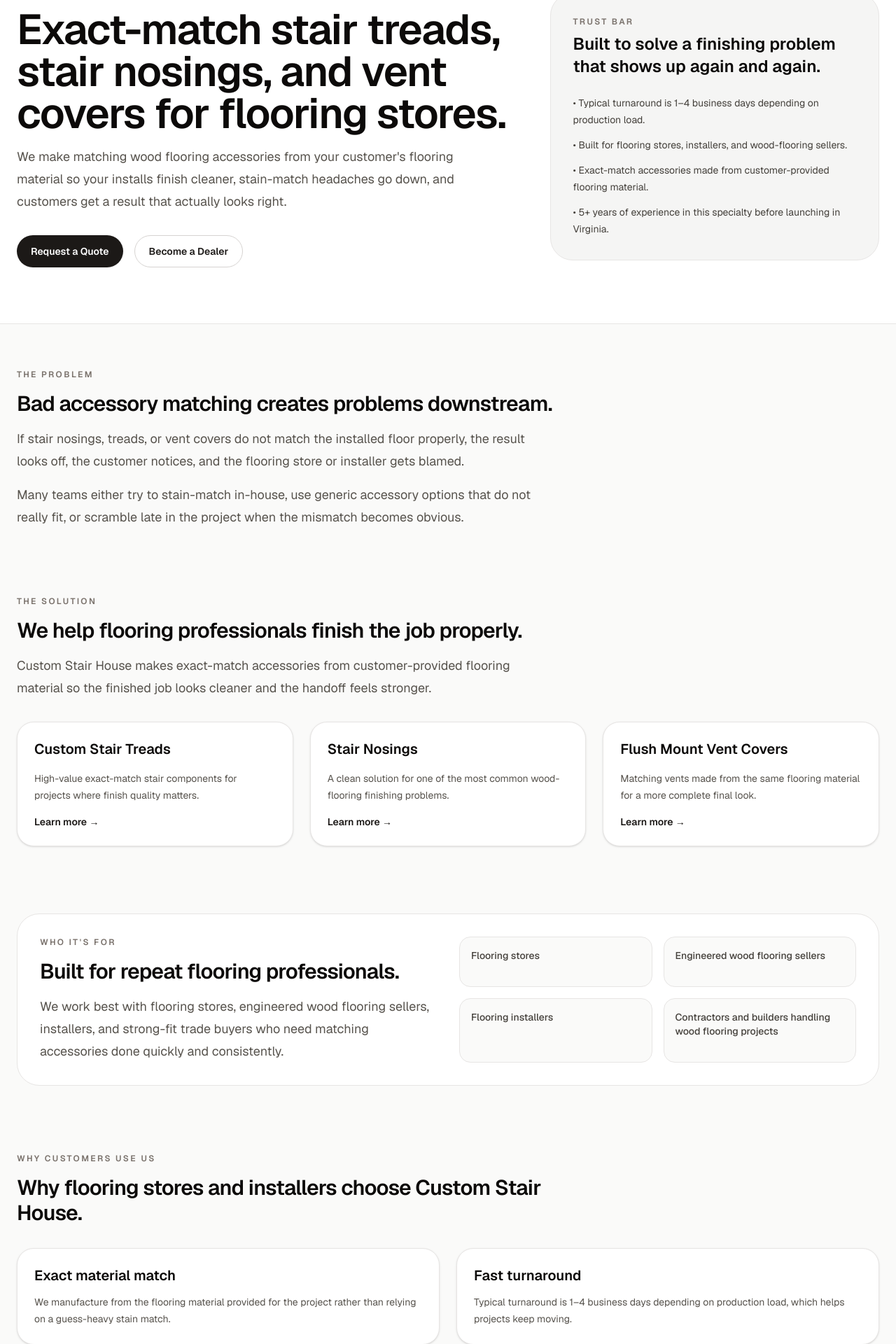
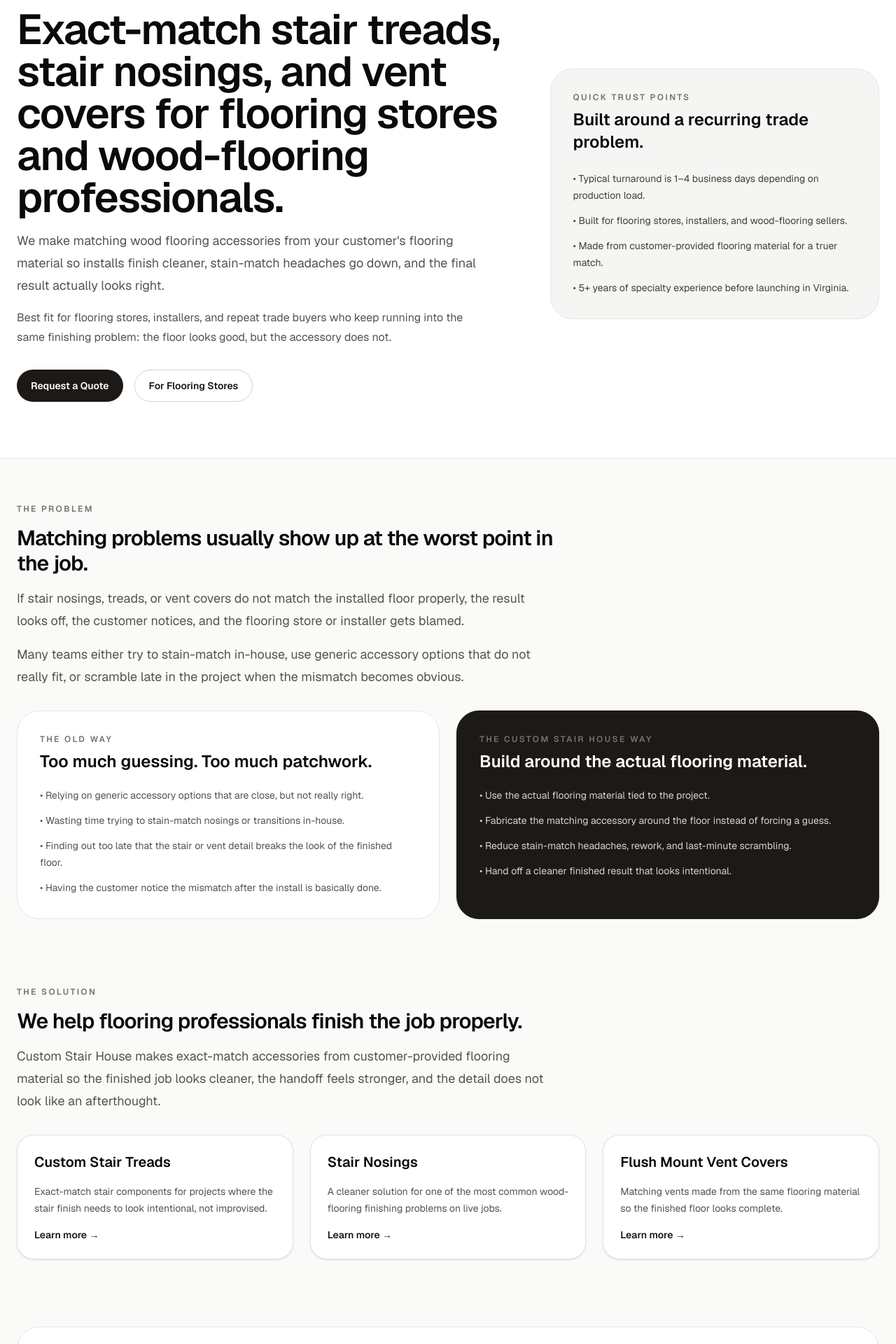
Before and after one commit to ysfhero/custom-stair-house-site, a Next.js app: page / in a window 1280 px wide. Shown: the part 177-2097 px from the top of the page at 70% size. Built offline with nearby package versions, Linux system fonts and the light colour scheme.

Commit message:
Strengthen homepage messaging with clearer pain and contrast

```diff
--- a/src/app/page.tsx
+++ b/src/app/page.tsx
@@ -3,17 +3,17 @@
 const products = [
   {
     title: "Custom Stair Treads",
-    text: "High-value exact-match stair components for projects where finish quality matters.",
+    text: "Exact-match stair components for projects where the stair finish needs to look intentional, not improvised.",
     href: "/stair-treads",
   },
   {
     title: "Stair Nosings",
-    text: "A clean solution for one of the most common wood-flooring finishing problems.",
+    text: "A cleaner solution for one of the most common wood-flooring finishing problems on live jobs.",
     href: "/stair-nosings",
   },
   {
     title: "Flush Mount Vent Covers",
-    text: "Matching vents made from the same flooring material for a more complete final look.",
+    text: "Matching vents made from the same flooring material so the finished floor looks complete.",
     href: "/vent-covers",
   },
 ];
@@ -21,8 +21,8 @@
 const trustPoints = [
   "Typical turnaround is 1–4 business days depending on production load.",
   "Built for flooring stores, installers, and wood-flooring sellers.",
-  "Exact-match accessories made from customer-provided flooring material.",
-  "5+ years of experience in this specialty before launching in Virginia.",
+  "Made from customer-provided flooring material for a truer match.",
+  "5+ years of specialty experience before launching in Virginia.",
 ];
 
 const buyerTypes = [
@@ -35,15 +35,15 @@
 const reasons = [
   {
     title: "Exact material match",
-    text: "We manufacture from the flooring material provided for the project rather than relying on a guess-heavy stain match.",
+    text: "We build from the flooring material tied to the project instead of relying on a guess-heavy stain match.",
   },
   {
     title: "Fast turnaround",
-    text: "Typical turnaround is 1–4 business days depending on production load, which helps projects keep moving.",
+    text: "Typical turnaround is 1–4 business days depending on production load, which helps jobs keep moving.",
   },
   {
     title: "Cleaner finished result",
-    text: "The goal is a finished look that fits the actual floor instead of looking like an afterthought.",
+    text: "The goal is a finish detail that fits the actual floor instead of looking like an obvious compromise.",
   },
   {
     title: "Built for repeat use",
@@ -51,11 +51,31 @@
   },
 ];
 
+const oldWay = [
+  "Relying on generic accessory options that are close, but not really right.",
+  "Wasting time trying to stain-match nosings or transitions in-house.",
+  "Finding out too late that the stair or vent detail breaks the look of the finished floor.",
+  "Having the customer notice the mismatch after the install is basically done.",
+];
+
+const customWay = [
+  "Use the actual flooring material tied to the project.",
+  "Fabricate the matching accessory around the floor instead of forcing a guess.",
+  "Reduce stain-match headaches, rework, and last-minute scrambling.",
+  "Hand off a cleaner finished result that looks intentional.",
+];
+
+const examples = [
+  "From a single custom vent cover to repeat stair nosing orders for dealer projects.",
+  "From one stair tread replacement to larger matching runs for active installs.",
+  "From one-off project needs to repeat ordering relationships with flooring stores.",
+];
+
 const steps = [
-  "Send project details or contact us.",
-  "Provide the flooring material.",
+  "Send the project details or contact us with what you need.",
+  "Provide the flooring material for the project.",
   "We fabricate the matching accessory.",
-  "You receive a cleaner, more complete finishing solution.",
+  "Pick up or receive a cleaner finishing solution for the install.",
 ];
 
 export default function Home() {
@@ -67,11 +87,13 @@
             <div className="space-y-4">
               <p className="eyebrow">Exact-match wood flooring accessories</p>
               <h1 className="text-5xl font-semibold tracking-tight text-stone-950 md:text-6xl">
-                Exact-match stair treads, stair nosings, and vent covers for flooring stores.
+                Exact-match stair treads, stair nosings, and vent covers for flooring stores and wood-flooring professionals.
               </h1>
               <p className="max-w-2xl text-lg leading-8 text-stone-600">
-                We make matching wood flooring accessories from your customer&apos;s flooring material so your installs finish cleaner,
-                stain-match headaches go down, and customers get a result that actually looks right.
+                We make matching wood flooring accessories from your customer&apos;s flooring material so installs finish cleaner, stain-match headaches go down, and the final result actually looks right.
+              </p>
+              <p className="max-w-2xl text-base leading-7 text-stone-600">
+                Best fit for flooring stores, installers, and repeat trade buyers who keep running into the same finishing problem: the floor looks good, but the accessory does not.
               </p>
             </div>
 
@@ -80,7 +102,7 @@
                 Request a Quote
               </Link>
               <Link href="/for-flooring-stores" className="cta-secondary">
-                Become a Dealer
+                For Flooring Stores
               </Link>
             </div>
           </div>
@@ -88,9 +110,9 @@
           <div className="rounded-[2rem] border border-stone-200 bg-stone-100 p-8">
             <div className="space-y-6">
               <div>
-                <p className="eyebrow">Trust bar</p>
+                <p className="eyebrow">Quick trust points</p>
                 <h2 className="mt-2 text-2xl font-semibold text-stone-950">
-                  Built to solve a finishing problem that shows up again and again.
+                  Built around a recurring trade problem.
                 </h2>
               </div>
               <ul className="space-y-3 text-sm leading-6 text-stone-700">
@@ -104,19 +126,39 @@
       </section>
 
       <section className="section-shell py-16">
-        <div className="max-w-3xl space-y-4">
+        <div className="max-w-3xl space-y-4 pb-8">
           <p className="eyebrow">The problem</p>
           <h2 className="text-3xl font-semibold tracking-tight text-stone-950">
-            Bad accessory matching creates problems downstream.
+            Matching problems usually show up at the worst point in the job.
           </h2>
           <p className="text-lg leading-8 text-stone-600">
-            If stair nosings, treads, or vent covers do not match the installed floor properly, the result looks off,
-            the customer notices, and the flooring store or installer gets blamed.
+            If stair nosings, treads, or vent covers do not match the installed floor properly, the result looks off, the customer notices, and the flooring store or installer gets blamed.
           </p>
           <p className="text-lg leading-8 text-stone-600">
-            Many teams either try to stain-match in-house, use generic accessory options that do not really fit,
-            or scramble late in the project when the mismatch becomes obvious.
+            Many teams either try to stain-match in-house, use generic accessory options that do not really fit, or scramble late in the project when the mismatch becomes obvious.
           </p>
+        </div>
+
+        <div className="grid gap-6 md:grid-cols-2">
+          <div className="rounded-[2rem] border border-stone-200 bg-white p-8">
+            <p className="eyebrow">The old way</p>
+            <h3 className="mt-2 text-2xl font-semibold text-stone-950">Too much guessing. Too much patchwork.</h3>
+            <ul className="mt-5 space-y-3 text-sm leading-6 text-stone-600">
+              {oldWay.map((item) => (
+                <li key={item}>• {item}</li>
+              ))}
+            </ul>
+          </div>
+
+          <div className="rounded-[2rem] border border-stone-900 bg-stone-900 p-8 text-white">
+            <p className="eyebrow text-stone-300">The Custom Stair House way</p>
+            <h3 className="mt-2 text-2xl font-semibold">Build around the actual flooring material.</h3>
+            <ul className="mt-5 space-y-3 text-sm leading-6 text-stone-300">
+              {customWay.map((item) => (
+                <li key={item}>• {item}</li>
+              ))}
+            </ul>
+          </div>
         </div>
       </section>
 
@@ -127,7 +169,7 @@
             We help flooring professionals finish the job properly.
           </h2>
           <p className="text-lg leading-8 text-stone-600">
-            Custom Stair House makes exact-match accessories from customer-provided flooring material so the finished job looks cleaner and the handoff feels stronger.
+            Custom Stair House makes exact-match accessories from customer-provided flooring material so the finished job looks cleaner, the handoff feels stronger, and the detail does not look like an afterthought.
           </p>
         </div>
         <div className="card-grid">
@@ -148,10 +190,13 @@
           <div className="space-y-4">
             <p className="eyebrow">Who it&apos;s for</p>
             <h2 className="text-3xl font-semibold tracking-tight text-stone-950">
-              Built for repeat flooring professionals.
+              Built primarily for repeat flooring professionals.
             </h2>
             <p className="text-lg leading-8 text-stone-600">
               We work best with flooring stores, engineered wood flooring sellers, installers, and strong-fit trade buyers who need matching accessories done quickly and consistently.
+            </p>
+            <p className="text-base leading-7 text-stone-600">
+              Strong-fit one-off projects can still work, but the sweet spot is buyers who run into this problem repeatedly and want a reliable solution.
             </p>
           </div>
           <div className="grid gap-4 sm:grid-cols-2">
@@ -182,12 +227,31 @@
       </section>
 
       <section className="section-shell py-16">
+        <div className="grid gap-8 rounded-[2rem] border border-stone-200 bg-stone-50 p-8 md:grid-cols-[1fr_1fr] md:items-start">
+          <div className="space-y-4">
+            <p className="eyebrow">Project fit examples</p>
+            <h2 className="text-3xl font-semibold tracking-tight text-stone-950">
+              Not a generic woodworking shop.
+            </h2>
+            <p className="text-lg leading-8 text-stone-600">
+              The offer stays narrow on purpose: exact-match wood flooring accessories that solve real finishing problems.
+            </p>
+          </div>
+          <ul className="space-y-3 text-sm leading-6 text-stone-600">
+            {examples.map((item) => (
+              <li key={item}>• {item}</li>
+            ))}
+          </ul>
+        </div>
+      </section>
+
+      <section className="section-shell py-16">
         <div className="grid gap-8 md:grid-cols-[0.9fr_1.1fr] md:items-start">
           <div className="space-y-4">
             <p className="eyebrow">How it works</p>
             <h2 className="text-3xl font-semibold tracking-tight text-stone-950">Simple process.</h2>
             <p className="text-lg leading-8 text-stone-600">
-              The process should feel straightforward, especially for repeat trade buyers.
+              The process should feel straightforward, especially for repeat trade buyers who need things to move quickly.
             </p>
           </div>
           <ol className="grid gap-4">
@@ -216,7 +280,7 @@
               Today, the strongest immediate trust signals are trade experience, local service focus, and physical samples for stores and trade partners.
             </p>
             <p className="text-base leading-7 text-stone-600">
-              Over time, this section should be upgraded with installed project photos, dealer testimonials, before/after examples, and product close-ups in finished homes.
+              The next upgrade here should be installed project photos, dealer testimonials, before/after examples, and close-up product shots so the page proves the match instead of only describing it.
             </p>
           </div>
         </div>
@@ -231,8 +295,7 @@
                 Want a reliable matching-accessory partner?
               </h2>
               <p className="max-w-2xl text-base leading-7 text-stone-300">
-                If you run a flooring store, sell engineered wood flooring, or handle regular wood-floor installs,
-                we&apos;d love to show you samples, discuss pricing, and make repeat ordering easier.
+                If you run a flooring store, sell engineered wood flooring, or handle regular wood-floor installs, we&apos;d love to show you samples, discuss pricing, and make repeat ordering easier.
               </p>
             </div>
             <div className="flex flex-col gap-4 sm:flex-row md:flex-col">
```
